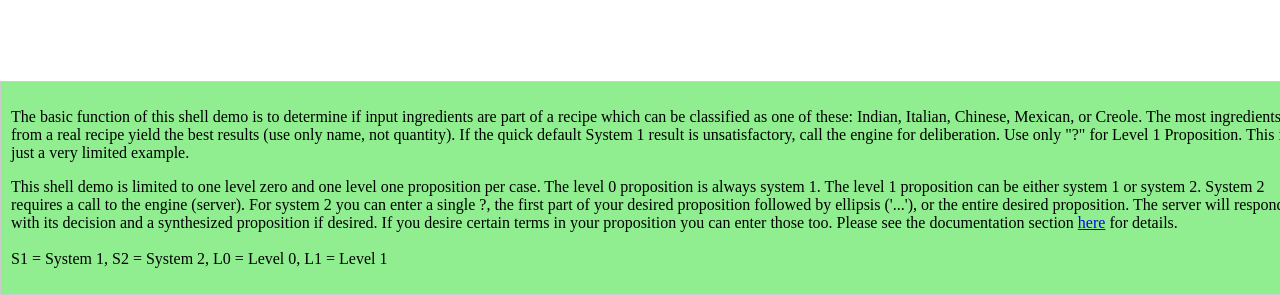
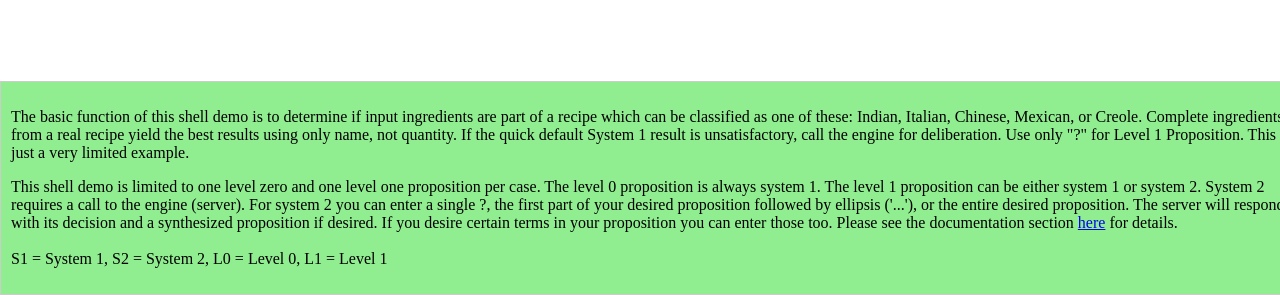
Before and after one commit to jazzbox35/AME_Client_Project, a Django app: page /ame_client_app/ in a window 1280 px wide. Shown: the part 505-800 px from the top of the page. Run offline with Django 4.2, Linux system fonts and the light colour scheme; data that the repository does not hold is empty.

Commit message:
Update home.html

```diff
--- a/ame_client_project/ame_client_app/templates/ame_client_app/home.html
+++ b/ame_client_project/ame_client_app/templates/ame_client_app/home.html
@@ -298,9 +298,9 @@
 
   <div class="message-box-bottom">
     <p>The basic function of this shell demo is to determine if input ingredients are part of a recipe which
-       can be classified as one of these: Indian, Italian, Chinese, Mexican, or Creole. The most ingredients from a
+       can be classified as one of these: Indian, Italian, Chinese, Mexican, or Creole. Complete ingredients from a
       real recipe yield the
-       best results (use only name, not quantity). If the quick default System 1 result
+       best results using only name, not quantity. If the quick default System 1 result
        is unsatisfactory, call the engine for deliberation. Use only "?" for Level 1 Proposition.
       This is just a very limited example.
        <P>
```
